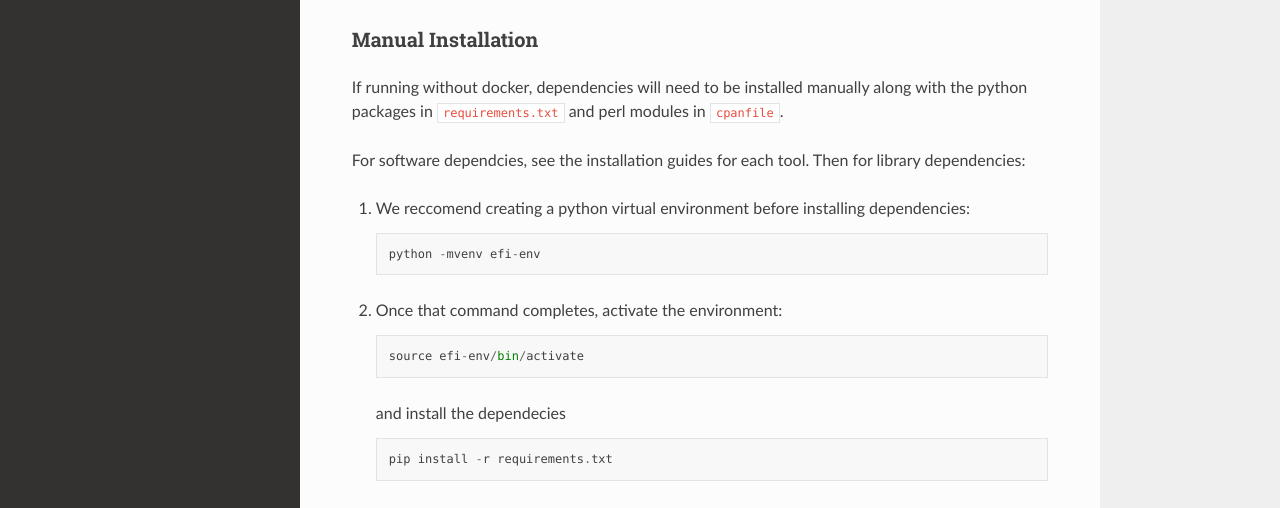
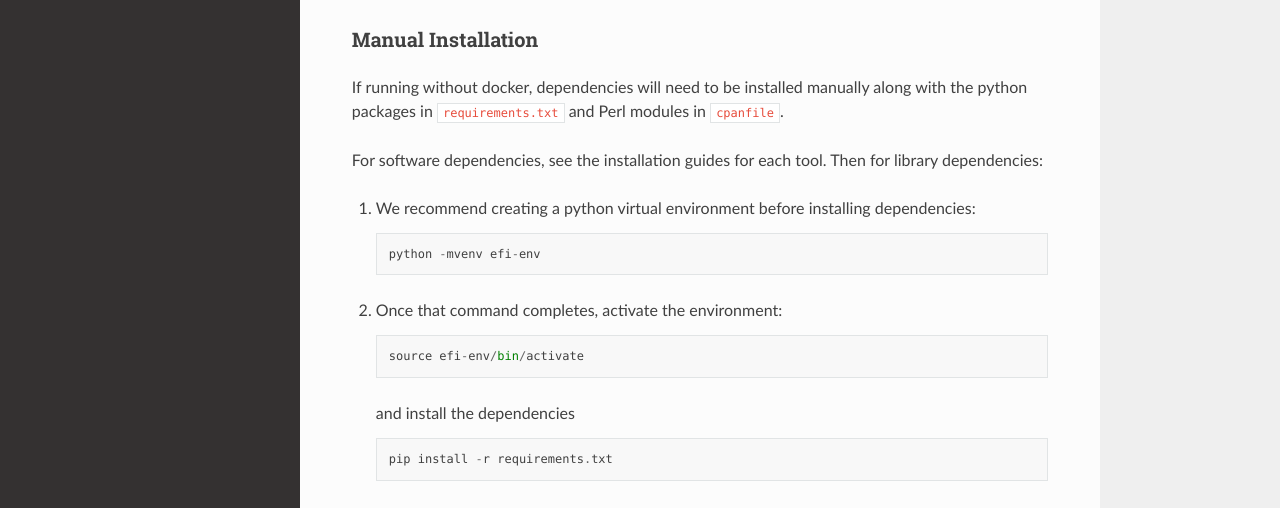
Before and after one commit to EnzymeFunctionInitiative/EST, a Sphinx documentation site: the page built from docs/getting_started.rst, in a window 1280 px wide and 1350 px high. Shown: the part 577-1085 px from the top of the window. Built offline with Sphinx 7.4.7 and the Read the Docs theme 2.0.0, drawn with Linux system fonts in a browser that asks for light colours.

```diff
--- a/docs/getting_started.rst
+++ b/docs/getting_started.rst
@@ -29,13 +29,13 @@ Manual Installation
 ~~~~~~~~~~~~~~~~~~~
 
 If running without docker, dependencies will need to be installed manually
-along with the python packages in ``requirements.txt`` and perl modules in
+along with the python packages in ``requirements.txt`` and Perl modules in
 ``cpanfile``.
 
-For software dependcies, see the installation guides for each tool. Then for
+For software dependencies, see the installation guides for each tool. Then for
 library dependencies:
 
-1. We reccomend creating a python virtual environment before installing dependencies::
+1. We recommend creating a python virtual environment before installing dependencies::
 
         python -mvenv efi-env
 
@@ -43,7 +43,7 @@ library dependencies:
 
         source efi-env/bin/activate
 
-   and install the dependecies ::
+   and install the dependencies ::
 
         pip install -r requirements.txt
 
--- a/docs/source/pipelines/colorssn/index.rst
+++ b/docs/source/pipelines/colorssn/index.rst
@@ -18,7 +18,7 @@ Running the Pipeline
 Generating a Parameter File
 ~~~~~~~~~~~~~~~~~~~~~~~~~~~
 
-The Color SSN pipeline is cnofigured through a YAML (or JSON) file containing
+The Color SSN pipeline is configured through a YAML (or JSON) file containing
 parameters. The parameter file may be created manually or by running
 ``create_colorssn_nextflow_params.py``. An example usage of the command: ::
 
--- a/docs/source/pipelines/est/index.rst
+++ b/docs/source/pipelines/est/index.rst
@@ -126,12 +126,12 @@ chronological order
    accession IDs to sequences is performed concurrently, resulting in a number
    of FASTA files equal to the number of accession ID file shards.
 
-   If the input mode is a FASTA file, accesison IDs will still try to be
+   If the input mode is a FASTA file, accessison IDs will still try to be
    identified so that taxonomy information can be associated with the sequences.
    The ID headers in the file may be rewritten internally.
 
    If multiplexing is enabled, CD-HIT will be used to reduce the set of imported
-   sequences to a representiative subset. A smaller number of sequences will be
+   sequences to a representative subset. A smaller number of sequences will be
    used in the all-by-all BLAST, meaning it should execute more quickly and
    return a smaller number of edges. The alignment score and other values from
    each representative sequence is then assigned to each of the sequences for
--- a/docs/spelling_wordlist.txt
+++ b/docs/spelling_wordlist.txt
@@ -46,3 +46,6 @@ plt
 xpos
 dataframe
 tsv
+isofunctional
+Github
+efi
```
